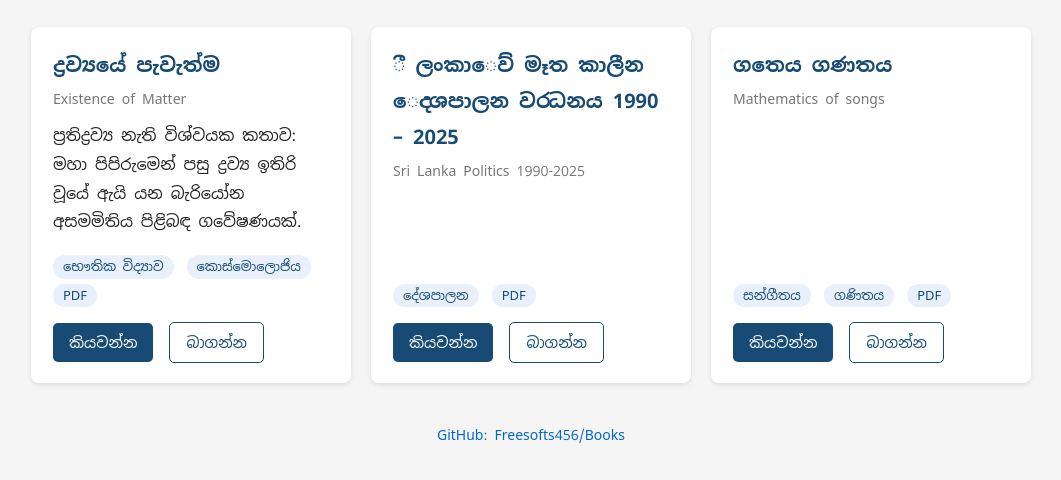
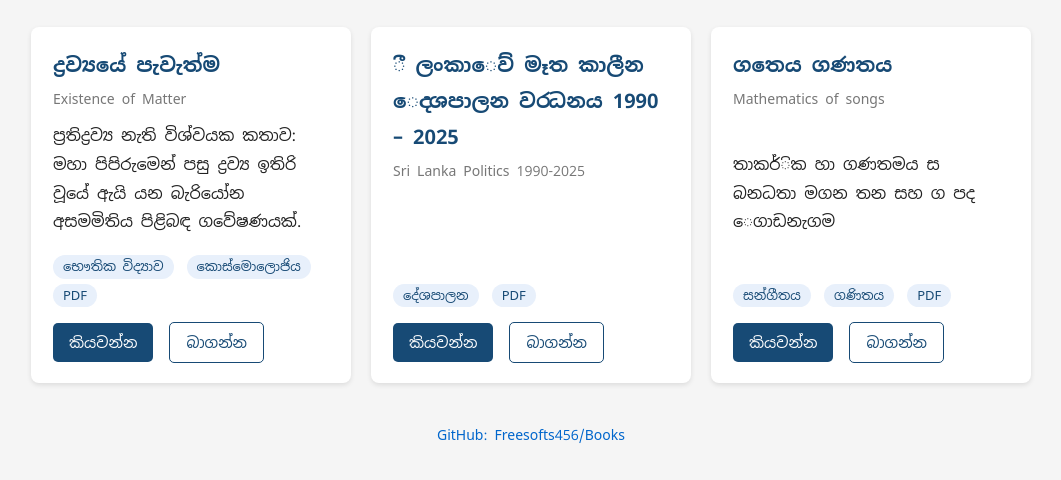
Before and after one commit to Freesofts456/Books, a plain HTML site: page index.html in a window 1280 px wide. Shown: the part 166-646 px from the top of the page, without its empty margins (109-1170 px from the left). Drawn offline with Linux system fonts and the light colour scheme.

Commit message:
Add paragraph about mathematical relationships
Added a new paragraph in the book section with content in Sinhala.

```diff
--- a/index.html
+++ b/index.html
@@ -168,7 +168,9 @@
     <div class="book">
         <h2>ගතෙය ගණතය</h2>
         <p class="en">Mathematics of songs</p>
-
+        <p>
+            තාකර්ික හා ගණතමය ස බනධතා මගන තන සහ ග පද ෙගාඩනැගම
+        </p>
         <div style="margin-bottom: 12px;">
             <span class="tag">සන්ගීතය</span>
             <span class="tag">ගණිතය</span>
```
